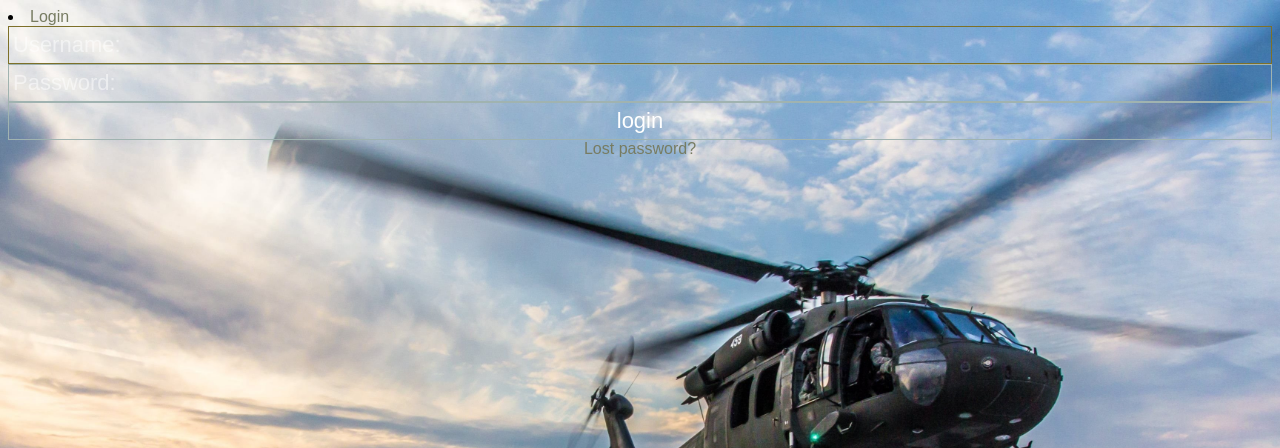
After one commit to sbabenko/teamSix, a Django app: page /accounts/login/ in a window 1280 px wide. The commit adds this page. Shown: the top 448 px of the page. Run offline with Django 3.2, Linux system fonts and the light colour scheme.

Commit message:
Added Rudimentary Login/Logout

```diff
--- a/fireM2/dashBoard/static/css/styles.css
+++ b/fireM2/dashBoard/static/css/styles.css
@@ -10,7 +10,7 @@
 
   html {
       overflow-y: scroll;
-      background: url(BGimages/yacht.jpg) no-repeat center center fixed;
+      background: url(/static/images/helicopter_1.jpg) no-repeat center center fixed;
       -webkit-background-size: cover;
       -moz-background-size: cover;
       -o-background-size: cover;
--- a/fireM2/dashBoard/templates/base_dashboard.html
+++ b/fireM2/dashBoard/templates/base_dashboard.html
@@ -4,7 +4,22 @@
   {% block title %}<title>Fire M2</title>{% endblock %}
 </head>
 <body>
-  {% block sidebar %}<!-- insert default navigation text for every page -->{% endblock %}
-  {% block content %}<!-- default content text (typically empty) -->{% endblock %}
+
+    {% load static %}
+    <link rel="stylesheet" type="text/css" href="{% static 'css/styles.css' %}">
+
+    {% block sidebar %}
+
+    {% if user.is_authenticated %}
+        <li>User: {{ user.get_username }}</li>
+        <li><a href="{% url 'logout'%}?next={{request.path}}">Logout</a></li>
+    {% else %}
+        <li><a href="{% url 'login'%}?next={{request.path}}">Login</a></li>
+        {% endif %}
+    </ul>
+
+    {% endblock %}
+    {% block content %}<!-- default content text (typically empty) -->{% endblock %}
+
 </body>
 </html>
--- a/fireM2/dashBoard/views.py
+++ b/fireM2/dashBoard/views.py
@@ -3,6 +3,9 @@ from django.shortcuts import render
 # Create your views here.
 from events.models import *
 
+from django.contrib.auth.decorators import login_required
+
+@login_required
 def index(request):
     """View function for home page of site."""
 
--- a/fireM2/fireM2/settings.py
+++ b/fireM2/fireM2/settings.py
@@ -60,6 +60,7 @@ TEMPLATES = [
     {
         'BACKEND': 'django.template.backends.django.DjangoTemplates',
         'DIRS': [
+            os.path.join(BASE_DIR, 'templates'),
             os.path.join(BASE_DIR, 'templates'),
         ],
         'APP_DIRS': True,
@@ -125,3 +126,8 @@ USE_TZ = True
 # https://docs.djangoproject.com/en/2.1/howto/static-files/
 
 STATIC_URL = '/static/'
+
+# Redirect to home URL after login (Default redirects to /accounts/profile/)
+LOGIN_REDIRECT_URL = '/'
+
+EMAIL_BACKEND = 'django.core.mail.backends.console.EmailBackend'
--- a/fireM2/fireM2/urls.py
+++ b/fireM2/fireM2/urls.py
@@ -45,3 +45,8 @@ from django.views.generic import RedirectView
 urlpatterns += [
     path('', RedirectView.as_view(url='/dashBoard/')),
 ]
+
+#Add Django site authentication urls (for login, logout, password management)
+urlpatterns += [
+    path('accounts/', include('django.contrib.auth.urls')),
+]
--- /dev/null
+++ b/fireM2/templates/registration/logged_out.html
@@ -0,0 +1,6 @@
+{% extends "base_dashboard.html" %}
+
+{% block content %}
+  <p>Logged out!</p>
+  <a href="{% url 'login'%}">Click here to login again.</a>
+{% endblock %}
--- /dev/null
+++ b/fireM2/templates/registration/login.html
@@ -0,0 +1,39 @@
+{% extends "base_dashboard.html" %}
+
+{% block content %}
+
+{% if form.errors %}
+  <p>Your username and password didn't match. Please try again.</p>
+{% endif %}
+
+{% if next %}
+  {% if user.is_authenticated %}
+    <p>Your account doesn't have access to this page. To proceed,
+    please login with an account that has access.</p>
+  {% else %}
+    <p>Please login to see this page.</p>
+  {% endif %}
+{% endif %}
+
+<form method="post" action="{% url 'login' %}">
+{% csrf_token %}
+
+<div>
+  <td>{{ form.username.label_tag }}</td>
+  <td>{{ form.username }}</td>
+</div>
+<div>
+  <td>{{ form.password.label_tag }}</td>
+  <td>{{ form.password }}</td>
+</div>
+
+<div>
+  <input type="submit" value="login" />
+  <input type="hidden" name="next" value="{{ next }}" />
+</div>
+</form>
+
+{# Assumes you setup the password_reset view in your URLconf #}
+<p><a href="{% url 'password_reset' %}">Lost password?</a></p>
+
+{% endblock %}
--- /dev/null
+++ b/fireM2/templates/registration/password_reset_complete.html
@@ -0,0 +1,6 @@
+{% extends "base_dashboard.html" %}
+
+{% block content %}
+  <h1>The password has been changed!</h1>
+  <p><a href="{% url 'login' %}">log in again?</a></p>
+{% endblock %}
--- /dev/null
+++ b/fireM2/templates/registration/password_reset_done.html
@@ -0,0 +1,5 @@
+{% extends "base_dashboard.html" %}
+
+{% block content %}
+  <p>We've emailed you instructions for setting your password. If they haven't arrived in a few minutes, check your spam folder.</p>
+{% endblock %}
--- /dev/null
+++ b/fireM2/templates/registration/password_reset_email.html
@@ -0,0 +1,2 @@
+Someone asked for password reset for email {{ email }}. Follow the link below:
+{{ protocol}}://{{ domain }}{% url 'password_reset_confirm' uidb64=uid token=token %}
```
Also changed, not shown: fireM2/templates/registration/password_reset_confirm.html (added, +29 -0 lines), fireM2/templates/registration/password_reset_form.html (added, +12 -0 lines), fireM2/db.sqlite3.
